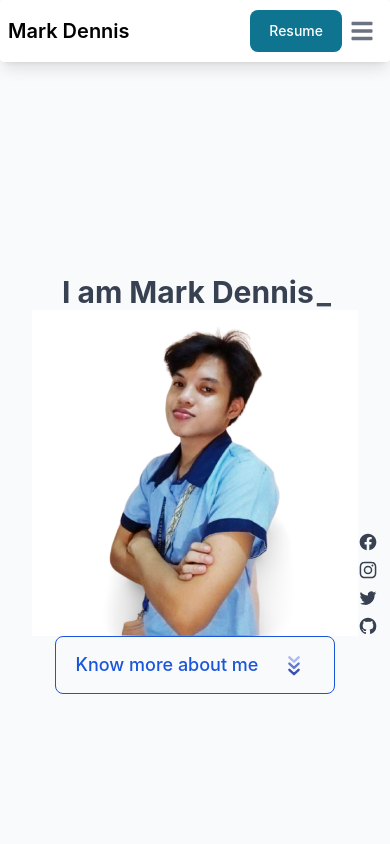
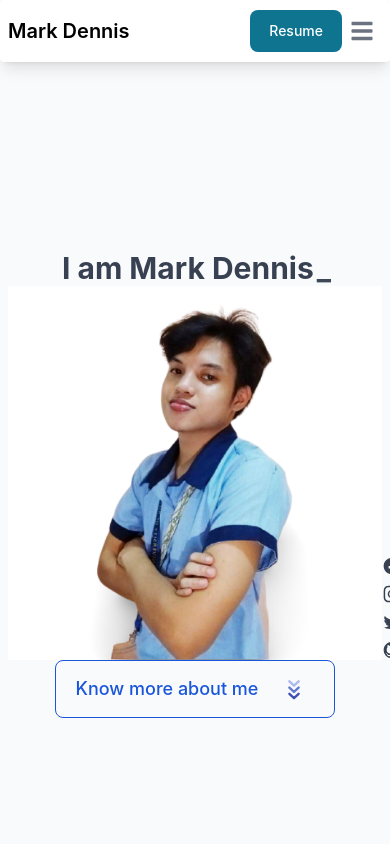
Before and after one commit to MarkDennis1/portfolio, a React (Create React App) app: page / in a window 390 px wide. Shown: the top 844 px of the page. Built offline with nearby package versions, Linux system fonts and the light colour scheme; the HTML template or start-up script is replaced by a standard one.

Commit message:
Optimize padding for mobile view

```diff
--- a/src/App.js
+++ b/src/App.js
@@ -4,7 +4,7 @@ function App() {
   return (
     <div className="bg-gray-50">
       <Nav />
-      <div className="px-8 max-w-4xl mx-auto">
+      <div className="px-2 max-w-4xl mx-auto md:px-8">
         <Header />
         <hr className="my-8 h-px bg-gray-200 border-0 dark:bg-gray-700"></hr>
         <About />
```
